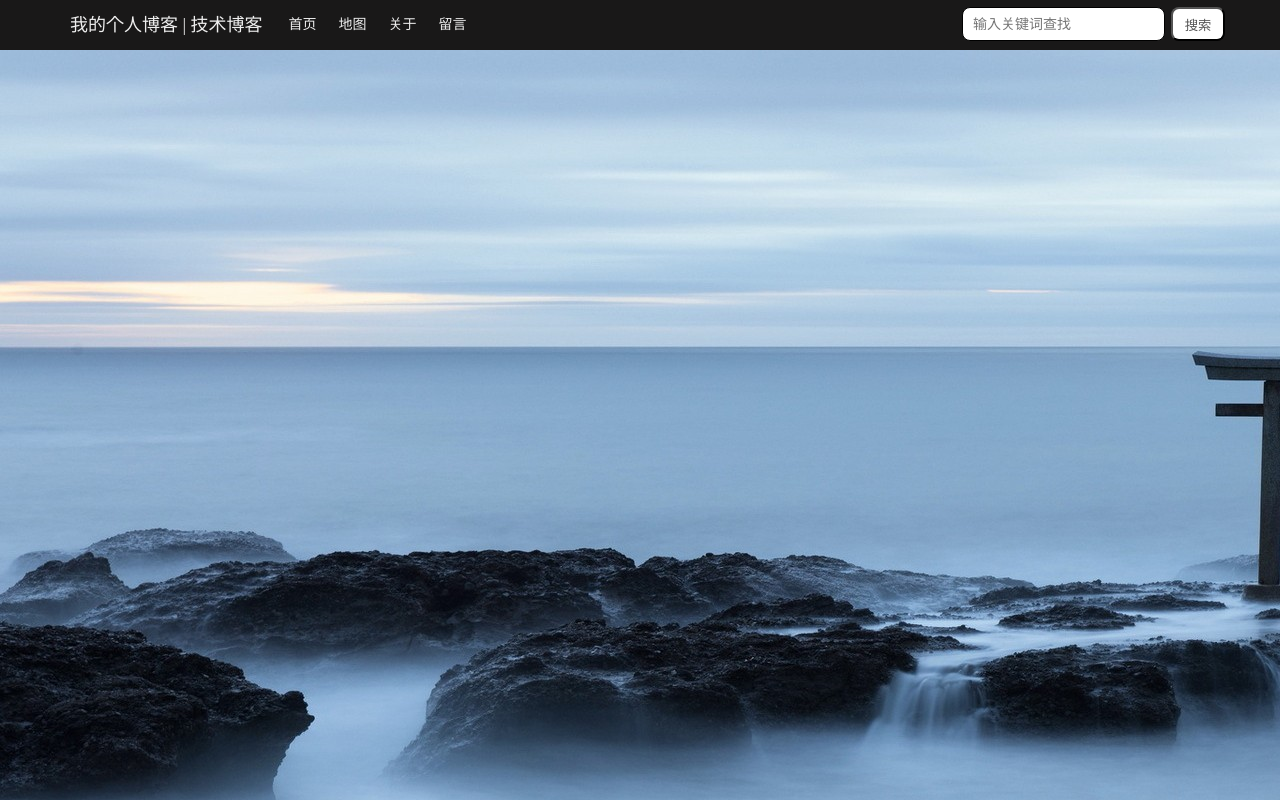
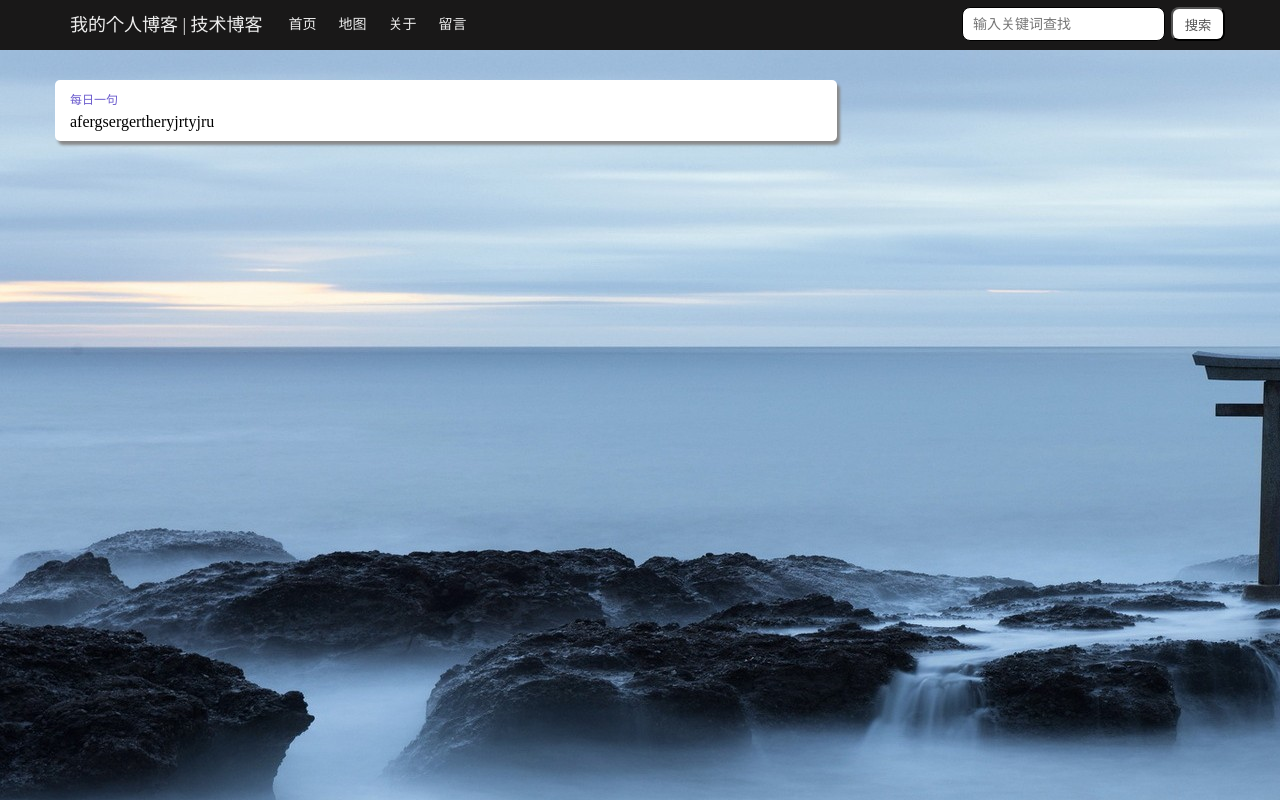
Before and after one commit to zhengxiaoqiu/PersonalBlog, a plain HTML site: page page/index.html in a window 1280 px wide. Drawn offline with Linux system fonts and the light colour scheme.

Commit message:
每日一句部分

```diff
--- a/page/css/base.css
+++ b/page/css/base.css
@@ -78,3 +78,24 @@ body {
     right: 0px;
     background: white;
 }
+
+.content {
+    display: inline-block;
+    position: relative;
+    width: 1170px;
+    margin: 30px auto 0px auto;
+}
+
+.content_left {
+    float: left;
+    width: 66%;
+    padding: 0px 20px 0px 0px;
+    box-sizing: border-box;
+
+}
+
+.content_right {
+    float: right;
+    width: 34%;
+    padding: 0px 0px 0px 0px;
+}
--- a/page/css/index.css
+++ b/page/css/index.css
@@ -0,0 +1,16 @@
+.every_day {
+    background: white;
+    width: 100%;
+    text-align: left;
+    border-radius: 5px;
+    box-shadow: 3px 4px 3px #888;
+    padding: 10px 15px;
+
+}
+
+.every_day span {
+    display: block;
+    font-size: 12px;
+    margin-bottom: 5px;
+    color: slateblue;
+}
--- a/page/index.html
+++ b/page/index.html
@@ -4,6 +4,7 @@
     <meta charset="UTF-8">
     <title>个人博客</title>
     <link rel="stylesheet" href="./css/base.css">
+    <link rel="stylesheet" href="./css/index.css">
 </head>
 <body>
     <header class="header">
@@ -21,7 +22,16 @@
             </div>
         </div>
     </header>
-    <div class="content"></div>
+    <div class="content">
+        <div class="content_left">
+            <div class="every_day">
+                <span>每日一句</span>
+                <p>afergsergertheryjrtyjru</p>
+            </div>
+            <div></div>
+        </div>
+        <div class="content_right"></div>
+    </div>
     <footer></footer>
 </body>
 </html>
```
